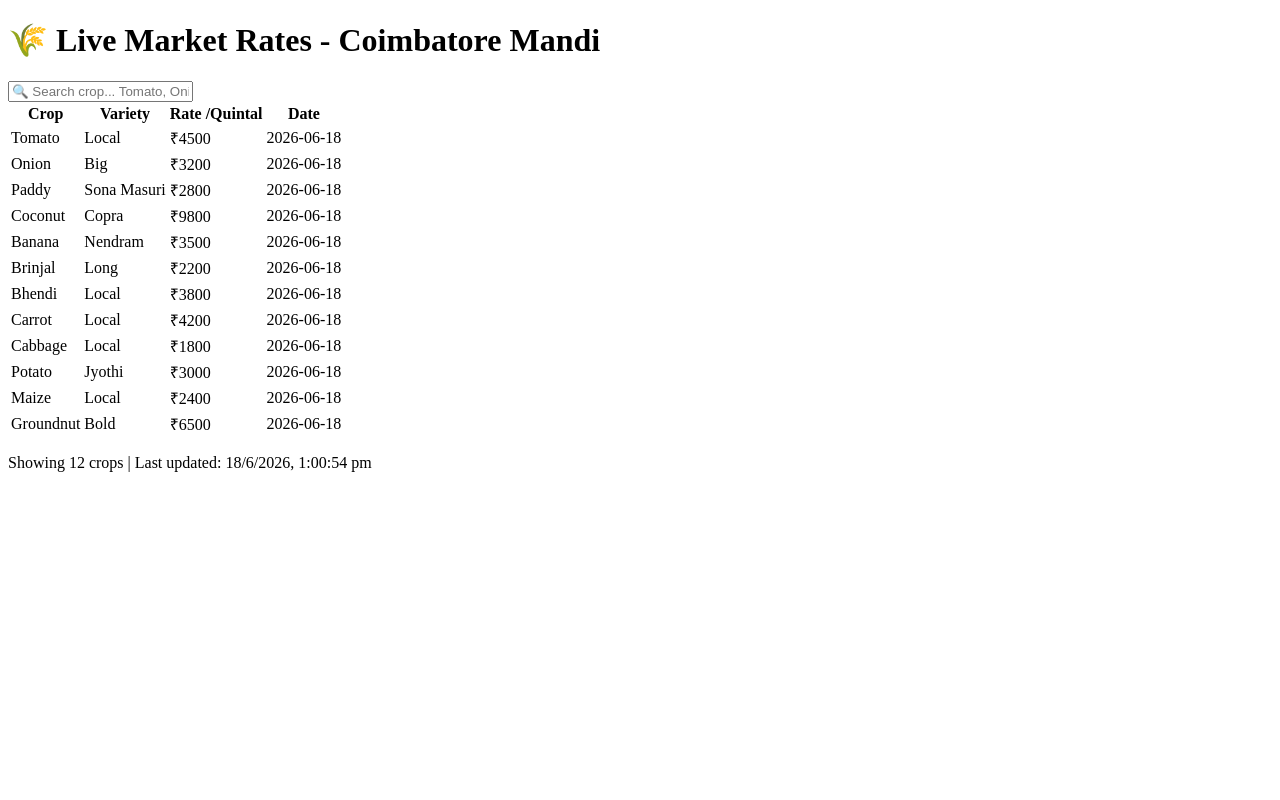
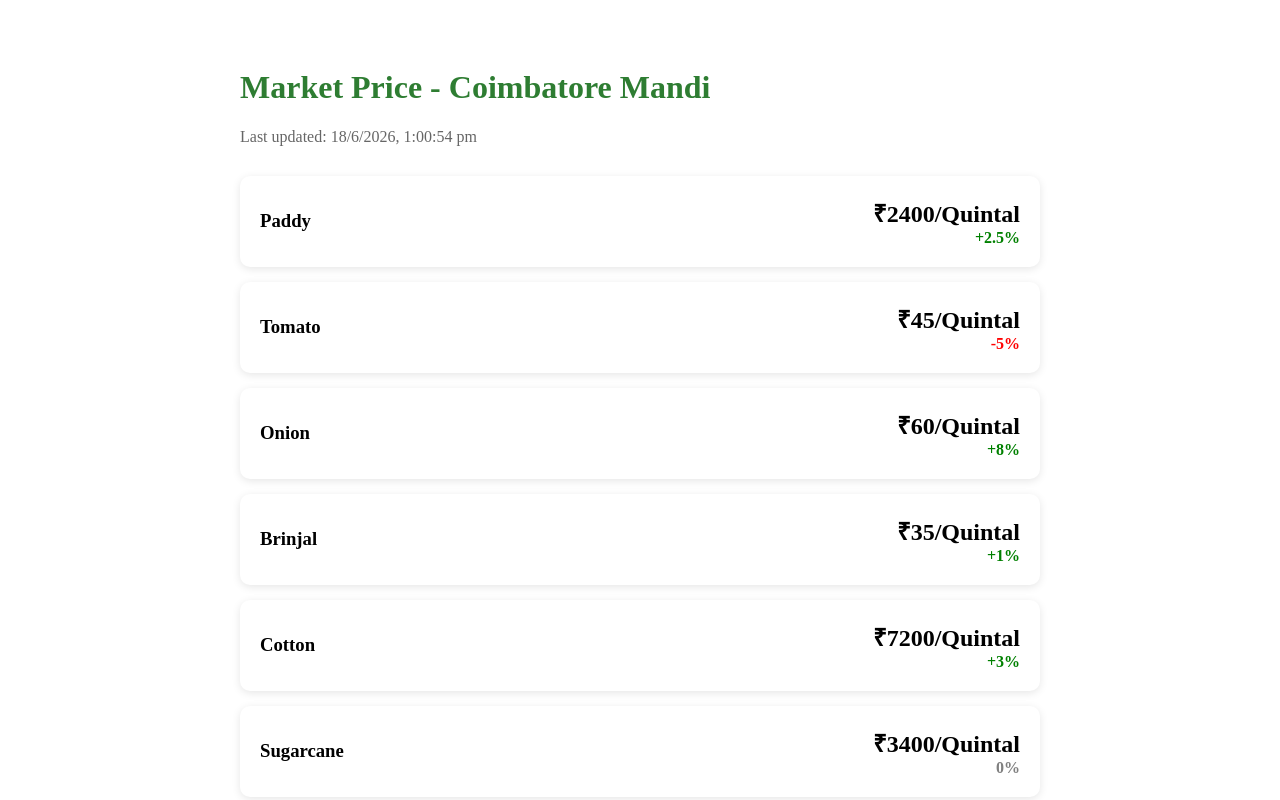
Before and after one commit to abinayasrik24-max/farmer---app, a Next.js app: page /market in a window 1280 px wide. Shown: the top 800 px of the page. Built offline with nearby package versions, Linux system fonts and the light colour scheme; no server answers.

Commit message:
Added Market + Weather pages

```diff
--- a/src/app/market/page.tsx
+++ b/src/app/market/page.tsx
@@ -1,79 +1,42 @@
-'use client';
-import { useEffect, useState } from 'react';
-
 export default function MarketPage() {
-  const [rates, setRates] = useState<any[]>([]);
-  const [filteredRates, setFilteredRates] = useState<any[]>([]);
-  const [loading, setLoading] = useState(true);
-  const [search, setSearch] = useState('');
-
-  useEffect(() => {
-    fetch('/api/market')
-   .then(res => res.json())
-   .then(data => {
-        setRates(Array.isArray(data)? data : []);
-        setFilteredRates(Array.isArray(data)? data : []);
-        setLoading(false);
-      })
-   .catch(() => {
-        setRates([]);
-        setFilteredRates([]);
-        setLoading(false);
-    });
-  }, []);
-
-  useEffect(() => {
-    const filtered = rates.filter(item =>
-      item.commodity?.toLowerCase().includes(search.toLowerCase()) ||
-      item.variety?.toLowerCase().includes(search.toLowerCase())
-    );
-    setFilteredRates(filtered);
-  }, [search, rates]);
-
-  if (loading) return <div className="text-center p-20 text-xl">Loading live rates... 🌾</div>;
+  const crops = [
+    { name: 'Paddy', rate: '₹2400', change: '+2.5%', color: 'green' },
+    { name: 'Tomato', rate: '₹45', change: '-5%', color: 'red' },
+    { name: 'Onion', rate: '₹60', change: '+8%', color: 'green' },
+    { name: 'Brinjal', rate: '₹35', change: '+1%', color: 'green' },
+    { name: 'Cotton', rate: '₹7200', change: '+3%', color: 'green' },
+    { name: 'Sugarcane', rate: '₹3400', change: '0%', color: 'gray' },
+    { name: 'Maize', rate: '₹2100', change: '+4%', color: 'green' },
+    { name: 'Groundnut', rate: '₹5800', change: '-2%', color: 'red' },
+    { name: 'Banana', rate: '₹28', change: '+6%', color: 'green' },
+    { name: 'Coconut', rate: '₹35', change: '+1.5%', color: 'green' },
+  ]
 
   return (
-    <div className="min-h-screen bg-green-50 p-6">
-      <h1 className="text-3xl font-bold text-green-800 mb-6 text-center">🌾 Live Market Rates - Coimbatore Mandi</h1>
+    <div style={{padding: '40px', maxWidth: '800px', margin: '0 auto'}}>
+      <h1 style={{color: '#2e7d32'}}>Market Price - Coimbatore Mandi</h1>
+      <p style={{color: '#666'}}>Last updated: {new Date().toLocaleString('en-IN')}</p>
 
-      <div className="max-w-4xl mx-auto mb-6">
-        <input
-          type="text"
-          placeholder="🔍 Search crop... Tomato, Onion, Paddy..."
-          value={search}
-          onChange={(e) => setSearch(e.target.value)}
-          className="w-full p-4 rounded-xl border-2 border-green-300 focus:border-green-600 outline-none text-lg shadow-md"
-        />
+      <div style={{marginTop: '30px'}}>
+        {crops.map(crop => (
+          <div key={crop.name} style={{
+            background: 'white',
+            padding: '20px',
+            margin: '15px 0',
+            borderRadius: '10px',
+            display: 'flex',
+            justifyContent: 'space-between',
+            alignItems: 'center',
+            boxShadow: '0 2px 8px rgba(0,0,0,0.1)'
+          }}>
+            <h3 style={{margin: 0}}>{crop.name}</h3>
+            <div style={{textAlign: 'right'}}>
+              <h2 style={{margin: 0}}>{crop.rate}/Quintal</h2>
+              <span style={{color: crop.color, fontWeight: 'bold'}}>{crop.change}</span>
+            </div>
+          </div>
+        ))}
       </div>
-
-      <div className="max-w-4xl mx-auto bg-white rounded-xl shadow-lg overflow-x-auto">
-        <table className="w-full">
-          <thead className="bg-green-700 text-white">
-            <tr>
-              <th className="p-4 text-left">Crop</th>
-              <th className="p-4 text-left">Variety</th>
-              <th className="p-4 text-left">Rate /Quintal</th>
-              <th className="p-4 text-left">Date</th>
-            </tr>
-          </thead>
-          <tbody>
-            {filteredRates.length === 0? (
-              <tr><td colSpan={4} className="p-6 text-center text-gray-500">No crops found 🔍</td></tr>
-            ) : filteredRates.map((item, i) => (
-              <tr key={i} className="border-b hover:bg-green-50">
-                <td className="p-4 font-semibold">{item.commodity}</td>
-                <td className="p-4">{item.variety}</td>
-                <td className="p-4 text-green-700 font-bold">₹{item.modal_price}</td>
-                <td className="p-4 text-gray-600">{item.arrival_date}</td>
-              </tr>
-            ))}
-          </tbody>
-        </table>
-      </div>
-
-      <p className="text-center text-gray-500 mt-4 text-sm">
-        Showing {filteredRates.length} crops | Last updated: {new Date().toLocaleString('en-IN')}
-      </p>
     </div>
-  );
+  )
 }
```
Also changed, not shown: src/app/components/navbar.js (+8 -8 lines), src/app/weather/page.tsx (added, +28 -0 lines).
